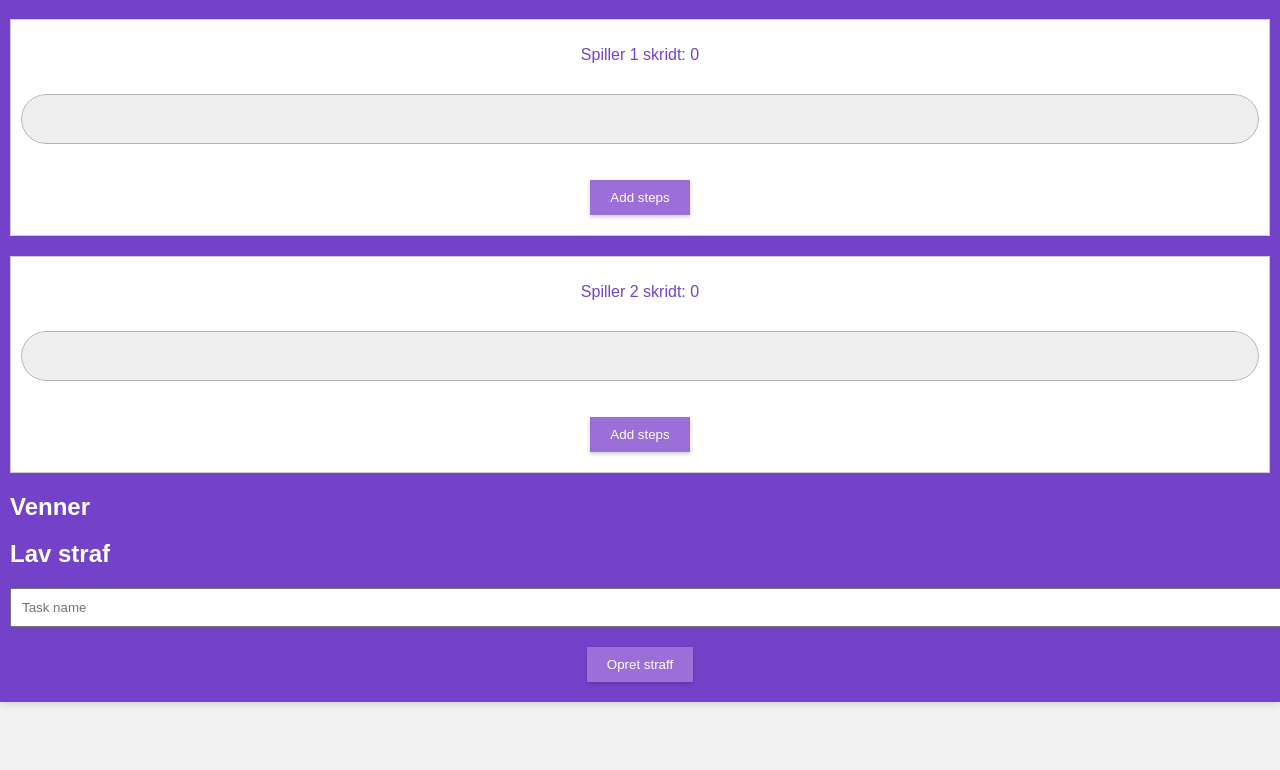
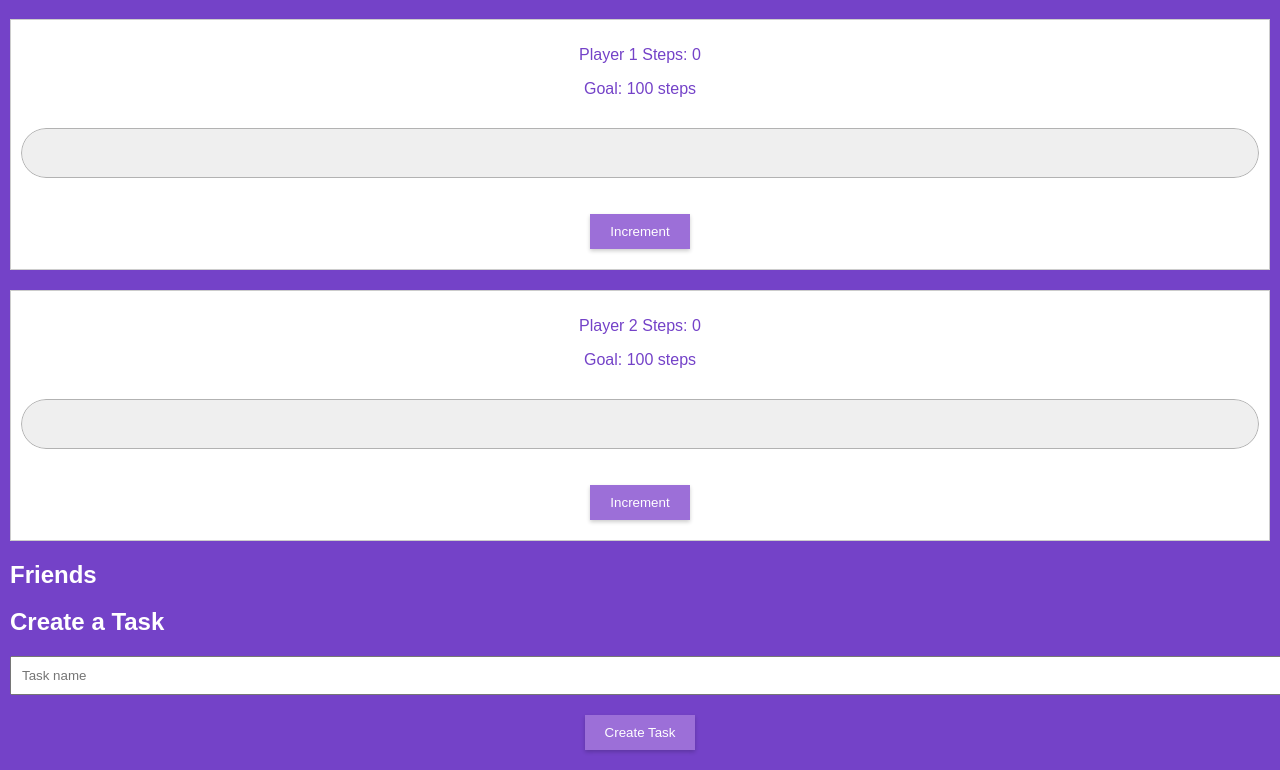
Before and after one commit to Antwarn/Skrit-tracker, a plain HTML site: page index.html in a window 1280 px wide. Shown: the part 71-841 px from the top of the page. Before the commit the page ends 800 px from the top, so only its background shows below. Drawn offline with Linux system fonts and the light colour scheme.

Commit message:
Add step goal

```diff
--- a/index.html
+++ b/index.html
@@ -10,23 +10,29 @@
     <div class="container">
         <h1>Step Counter</h1>
         <div class="player">
-            <p>Spiller 1 skridt: <span id="steps1">0</span></p>
-            <progress id="progress1" max="100" value="0"></progress>
-            <button id="increment1">Add steps</button>
+            <p>Player 1 Steps: <span id="steps1">0</span></p>
+            <div class="progress-container">
+                <p>Goal: 100 steps</p> <!-- Added goal element for Player 1 -->
+                <progress id="progress1" max="100" value="0"></progress>
+            </div>
+            <button id="increment1">Increment</button>
         </div>
         <div class="player">
-            <p>Spiller 2 skridt: <span id="steps2">0</span></p>
-            <progress id="progress2" max="100" value="0"></progress>
-            <button id="increment2">Add steps</button>
+            <p>Player 2 Steps: <span id="steps2">0</span></p>
+            <div class="progress-container">
+                <p>Goal: 100 steps</p> <!-- Added goal element for Player 2 -->
+                <progress id="progress2" max="100" value="0"></progress>
+            </div>
+            <button id="increment2">Increment</button>
         </div>
         <div class="friend-list">
-            <h2>Venner</h2>
+            <h2>Friends</h2>
             <ul id="friend-list"></ul>
         </div>
         <div class="task">
-            <h2>Lav straf</h2>
+            <h2>Create a Task</h2>
             <input type="text" id="taskName" placeholder="Task name">
-            <button id="createTask">Opret straff</button>
+            <button id="createTask">Create Task</button>
         </div>
     </div>
     <script src="script.js"></script>
```
